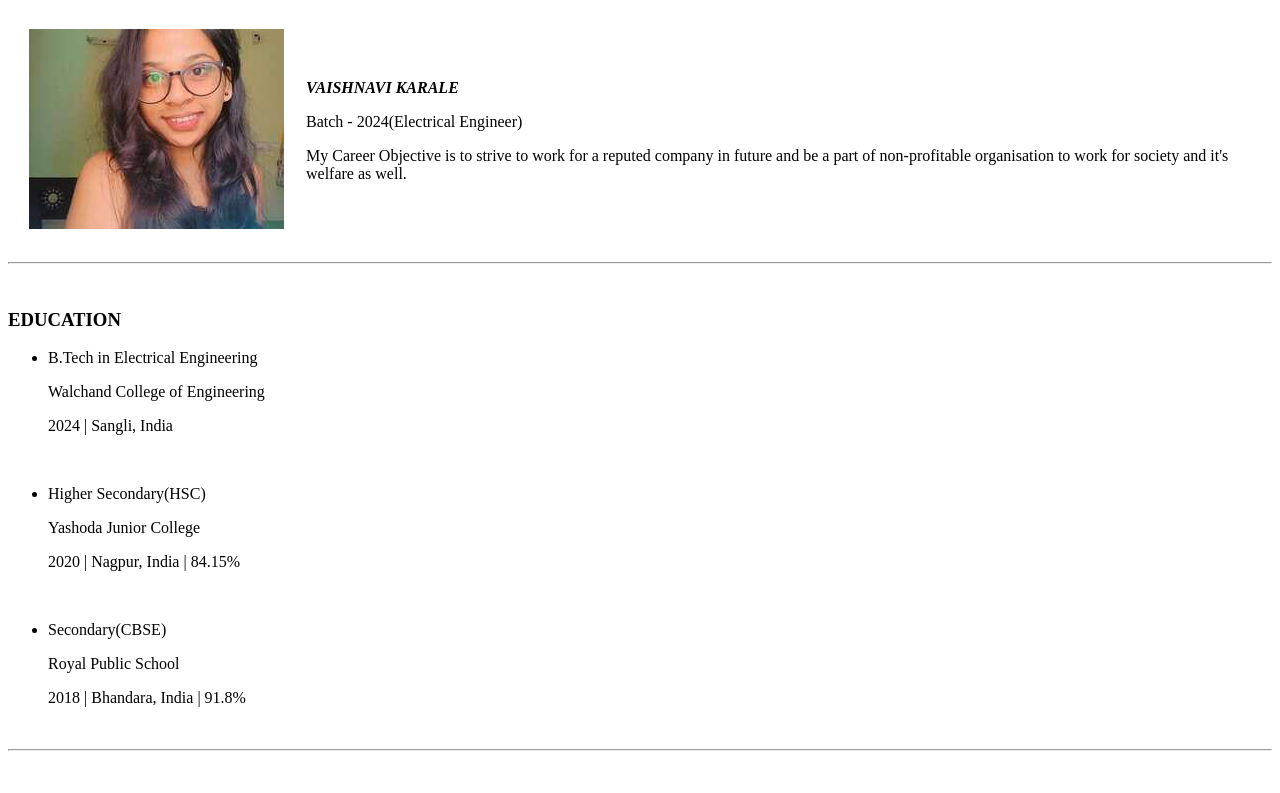
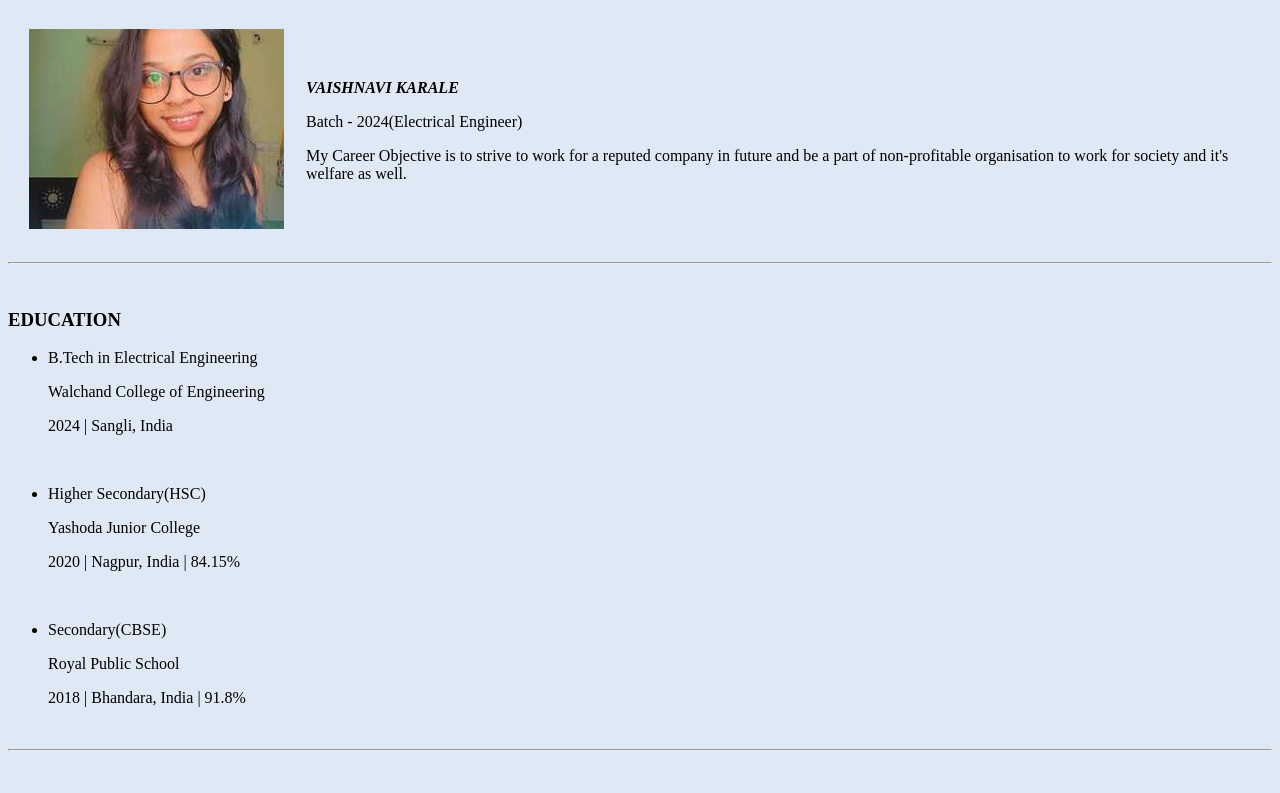
Before and after one commit to vaish1812/html-cv, a plain HTML site: page index.html in a window 1280 px wide. Shown: the top 793 px of the page. Drawn offline with Linux system fonts and the light colour scheme.

Commit message:
Update index.html

```diff
--- a/index.html
+++ b/index.html
@@ -8,7 +8,7 @@
     <title>VAISHNAVI KARALE</title>
 </head>
 
-<body>
+<body bgcolor="#DEE9F5">
     <table cellspacing="20">
         <tr>
             <td>
```
